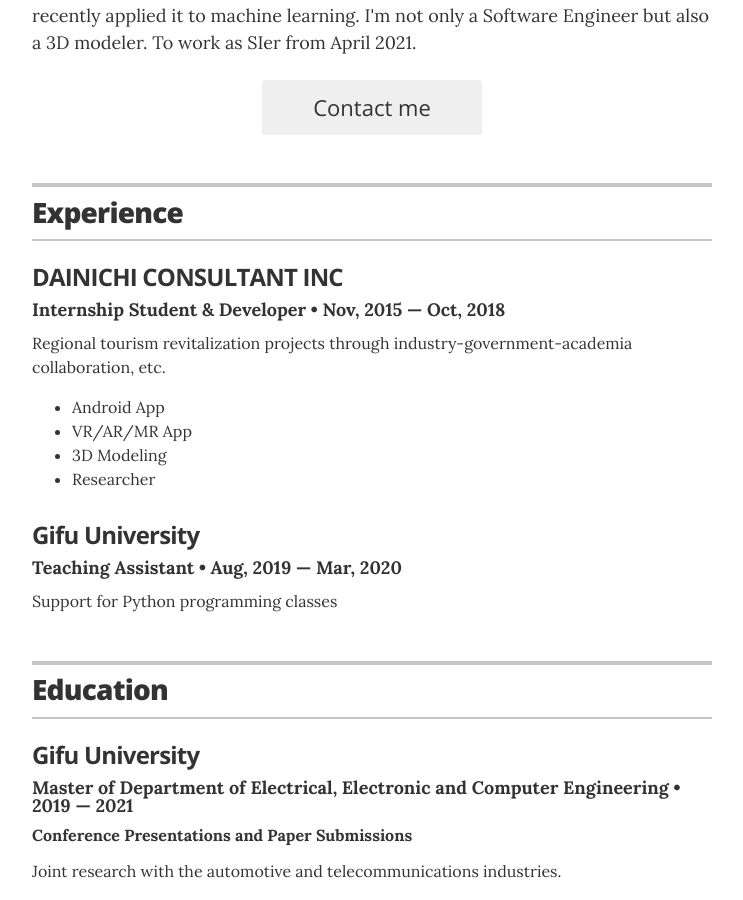
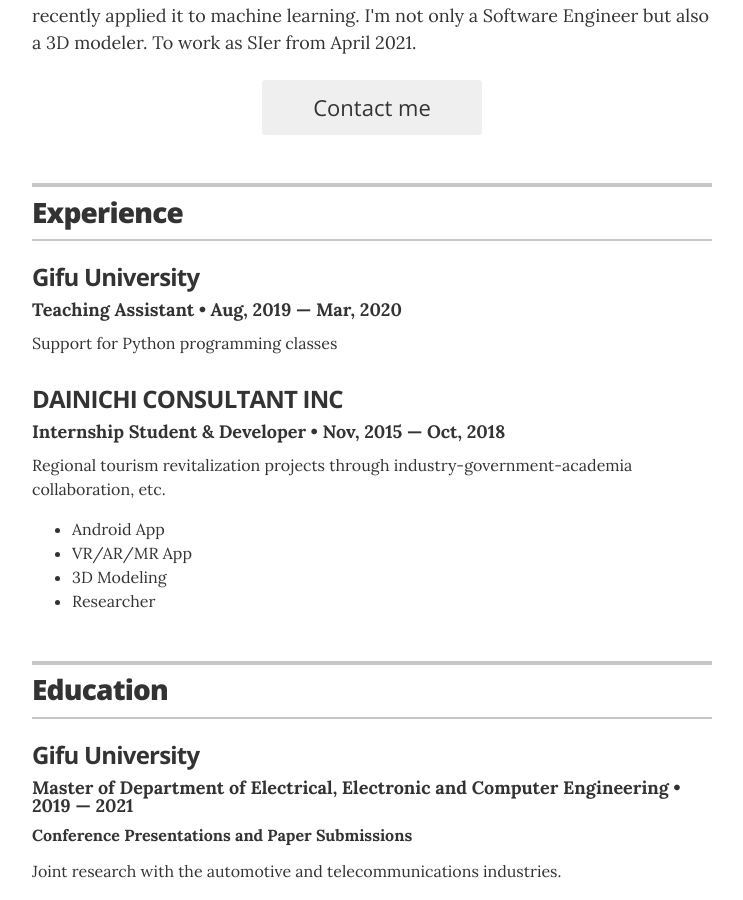
Before and after one commit to h4r3/h4r3.github.io, a Jekyll site: the page built from index.html, in a window 1280 px wide and 900 px high, scrolled down 337 px. Shown: the whole window, without its empty margins (268-1011 px from the left). Built offline with Jekyll 4.4.1, drawn with Linux system fonts in a browser that asks for light colours; part of the change alters nothing that is shown.

```diff
--- a/_data/experience.yml
+++ b/_data/experience.yml
@@ -1,12 +1,12 @@
 # Jobs
+# Director of Digital Stratgy
+- company: Gifu University
+  position: Teaching Assistant
+  duration:  Aug, 2019 &mdash; Mar, 2020
+  summary: Support for Python programming classes
+
 # VP of Global Communications
 - company: DAINICHI CONSULTANT INC
   position: Internship Student & Developer
   duration: Nov, 2015 &mdash; Oct, 2018
   summary: Regional tourism revitalization projects through industry-government-academia collaboration, etc. <ul class="resume-item-list"><li>Android App</li><li>VR/AR/MR App</li><li>3D Modeling</li><li>Researcher</li></ul>
-
-# Director of Digital Stratgy
-- company: Gifu University
-  position: Teaching Assistant
-  duration:  Aug, 2019 &mdash; Mar, 2020
-  summary: Support for Python programming classes
```
